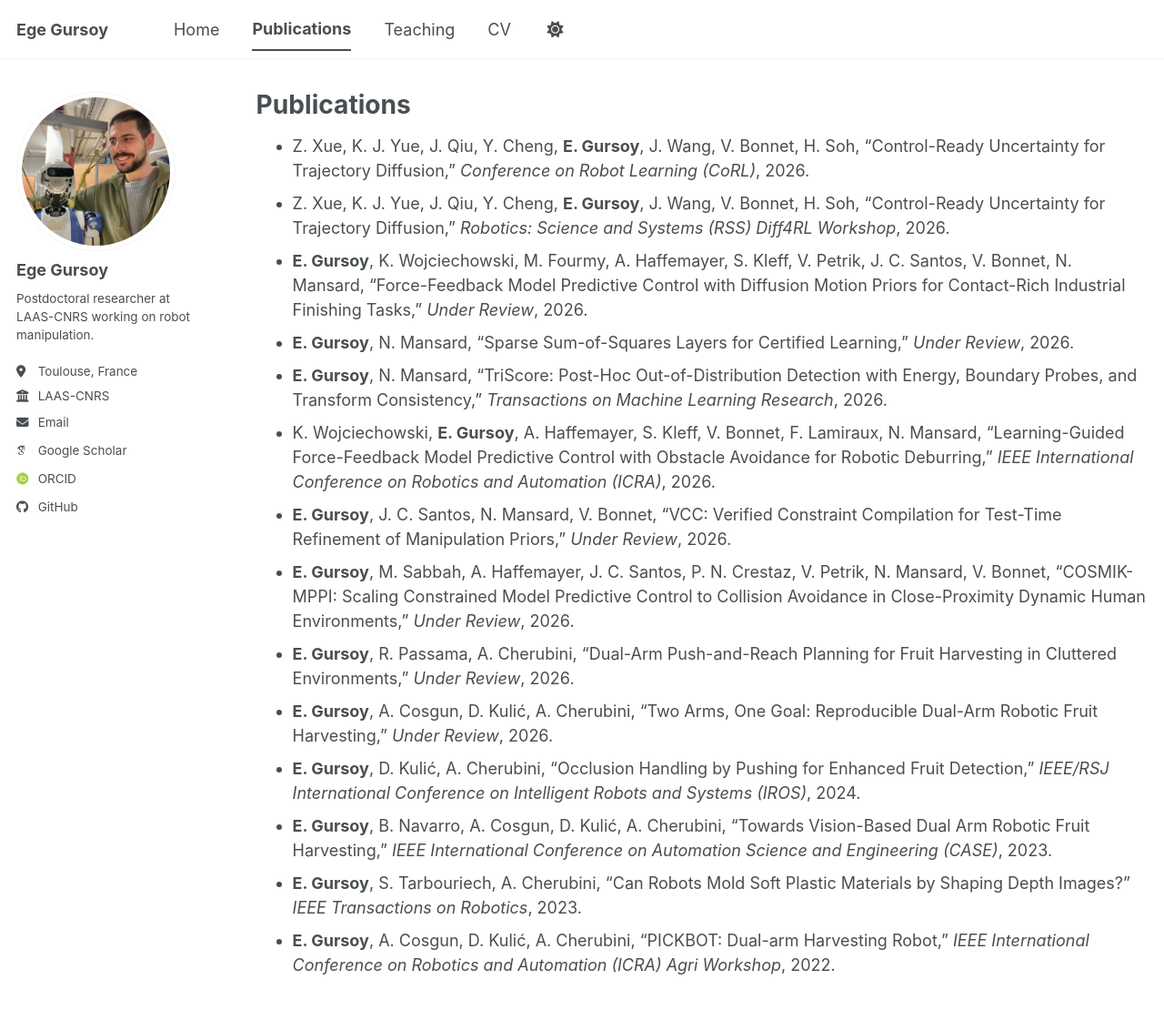
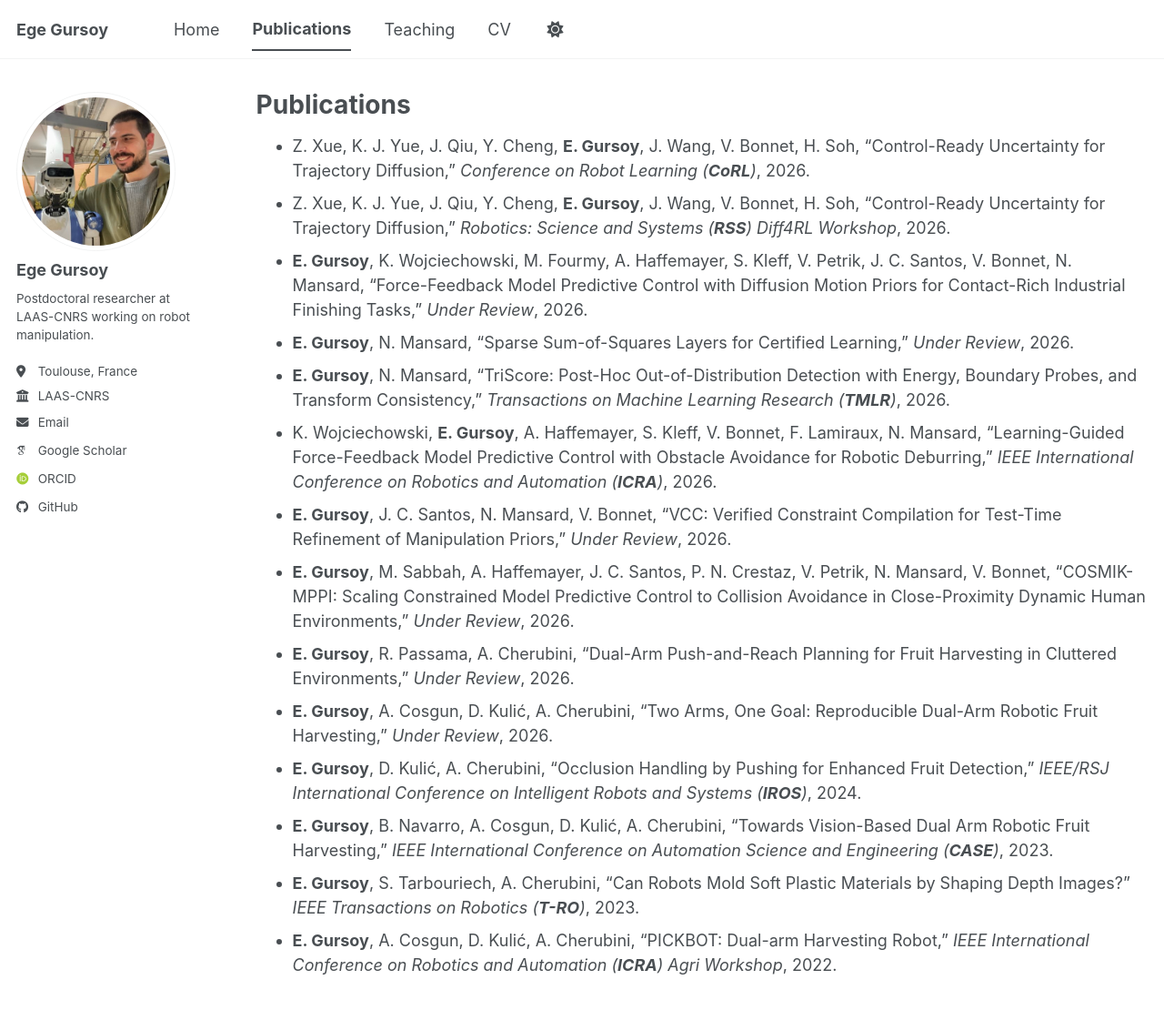
Before and after one commit to gursoyege/gursoyege.github.io, a Jekyll site: the page built from _pages/publications.md, in a window 1280 px wide and 1128 px high. Shown: the top 1110 px of the window at 91% size. Built offline with Jekyll 4.4.1, drawn with Linux system fonts in a browser that asks for light colours; some web fonts are replaced; a script bundle is joined from its source files by our own code; library files that are not in the unit come from our copies.

Commit message:
Update publications.md

```diff
--- a/_pages/publications.md
+++ b/_pages/publications.md
@@ -5,17 +5,17 @@ permalink: /publications/
 author_profile: true
 ---
 
-- Z. Xue, K. J. Yue, J. Qiu, Y. Cheng, **E. Gursoy**, J. Wang, V. Bonnet, H. Soh, "Control-Ready Uncertainty for Trajectory Diffusion," *Conference on Robot Learning (CoRL)*, 2026.
-- Z. Xue, K. J. Yue, J. Qiu, Y. Cheng, **E. Gursoy**, J. Wang, V. Bonnet, H. Soh, "Control-Ready Uncertainty for Trajectory Diffusion," *Robotics: Science and Systems (RSS) Diff4RL Workshop*, 2026.
+- Z. Xue, K. J. Yue, J. Qiu, Y. Cheng, **E. Gursoy**, J. Wang, V. Bonnet, H. Soh, "Control-Ready Uncertainty for Trajectory Diffusion," *Conference on Robot Learning (**CoRL**)*, 2026.
+- Z. Xue, K. J. Yue, J. Qiu, Y. Cheng, **E. Gursoy**, J. Wang, V. Bonnet, H. Soh, "Control-Ready Uncertainty for Trajectory Diffusion," *Robotics: Science and Systems (**RSS**) Diff4RL Workshop*, 2026.
 - **E. Gursoy**, K. Wojciechowski, M. Fourmy, A. Haffemayer, S. Kleff, V. Petrik, J. C. Santos, V. Bonnet, N. Mansard, "Force-Feedback Model Predictive Control with Diffusion Motion Priors for Contact-Rich Industrial Finishing Tasks," *Under Review*, 2026.
 - **E. Gursoy**, N. Mansard, "Sparse Sum-of-Squares Layers for Certified Learning," *Under Review*, 2026.
-- **E. Gursoy**, N. Mansard, "TriScore: Post-Hoc Out-of-Distribution Detection with Energy, Boundary Probes, and Transform Consistency," *Transactions on Machine Learning Research*, 2026.
-- K. Wojciechowski, **E. Gursoy**, A. Haffemayer, S. Kleff, V. Bonnet, F. Lamiraux, N. Mansard, "Learning-Guided Force-Feedback Model Predictive Control with Obstacle Avoidance for Robotic Deburring," *IEEE International Conference on Robotics and Automation (ICRA)*, 2026.
+- **E. Gursoy**, N. Mansard, "TriScore: Post-Hoc Out-of-Distribution Detection with Energy, Boundary Probes, and Transform Consistency," *Transactions on Machine Learning Research (**TMLR**)*, 2026.
+- K. Wojciechowski, **E. Gursoy**, A. Haffemayer, S. Kleff, V. Bonnet, F. Lamiraux, N. Mansard, "Learning-Guided Force-Feedback Model Predictive Control with Obstacle Avoidance for Robotic Deburring," *IEEE International Conference on Robotics and Automation (**ICRA**)*, 2026.
 - **E. Gursoy**, J. C. Santos, N. Mansard, V. Bonnet, "VCC: Verified Constraint Compilation for Test-Time Refinement of Manipulation Priors," *Under Review*, 2026.
 - **E. Gursoy**, M. Sabbah, A. Haffemayer, J. C. Santos, P. N. Crestaz, V. Petrik, N. Mansard, V. Bonnet, "COSMIK-MPPI: Scaling Constrained Model Predictive Control to Collision Avoidance in Close-Proximity Dynamic Human Environments," *Under Review*, 2026.
 - **E. Gursoy**, R. Passama, A. Cherubini, "Dual-Arm Push-and-Reach Planning for Fruit Harvesting in Cluttered Environments," *Under Review*, 2026.
 - **E. Gursoy**, A. Cosgun, D. Kulić, A. Cherubini, "Two Arms, One Goal: Reproducible Dual-Arm Robotic Fruit Harvesting," *Under Review*, 2026.
-- **E. Gursoy**, D. Kulić, A. Cherubini, "Occlusion Handling by Pushing for Enhanced Fruit Detection," *IEEE/RSJ International Conference on Intelligent Robots and Systems (IROS)*, 2024.
-- **E. Gursoy**, B. Navarro, A. Cosgun, D. Kulić, A. Cherubini, "Towards Vision-Based Dual Arm Robotic Fruit Harvesting," *IEEE International Conference on Automation Science and Engineering (CASE)*, 2023.
-- **E. Gursoy**, S. Tarbouriech, A. Cherubini, "Can Robots Mold Soft Plastic Materials by Shaping Depth Images?" *IEEE Transactions on Robotics*, 2023.
-- **E. Gursoy**, A. Cosgun, D. Kulić, A. Cherubini, "PICKBOT: Dual-arm Harvesting Robot," *IEEE International Conference on Robotics and Automation (ICRA) Agri Workshop*, 2022.
+- **E. Gursoy**, D. Kulić, A. Cherubini, "Occlusion Handling by Pushing for Enhanced Fruit Detection," *IEEE/RSJ International Conference on Intelligent Robots and Systems (**IROS**)*, 2024.
+- **E. Gursoy**, B. Navarro, A. Cosgun, D. Kulić, A. Cherubini, "Towards Vision-Based Dual Arm Robotic Fruit Harvesting," *IEEE International Conference on Automation Science and Engineering (**CASE**)*, 2023.
+- **E. Gursoy**, S. Tarbouriech, A. Cherubini, "Can Robots Mold Soft Plastic Materials by Shaping Depth Images?" *IEEE Transactions on Robotics (**T-RO**)*, 2023.
+- **E. Gursoy**, A. Cosgun, D. Kulić, A. Cherubini, "PICKBOT: Dual-arm Harvesting Robot," *IEEE International Conference on Robotics and Automation (**ICRA**) Agri Workshop*, 2022.
```
